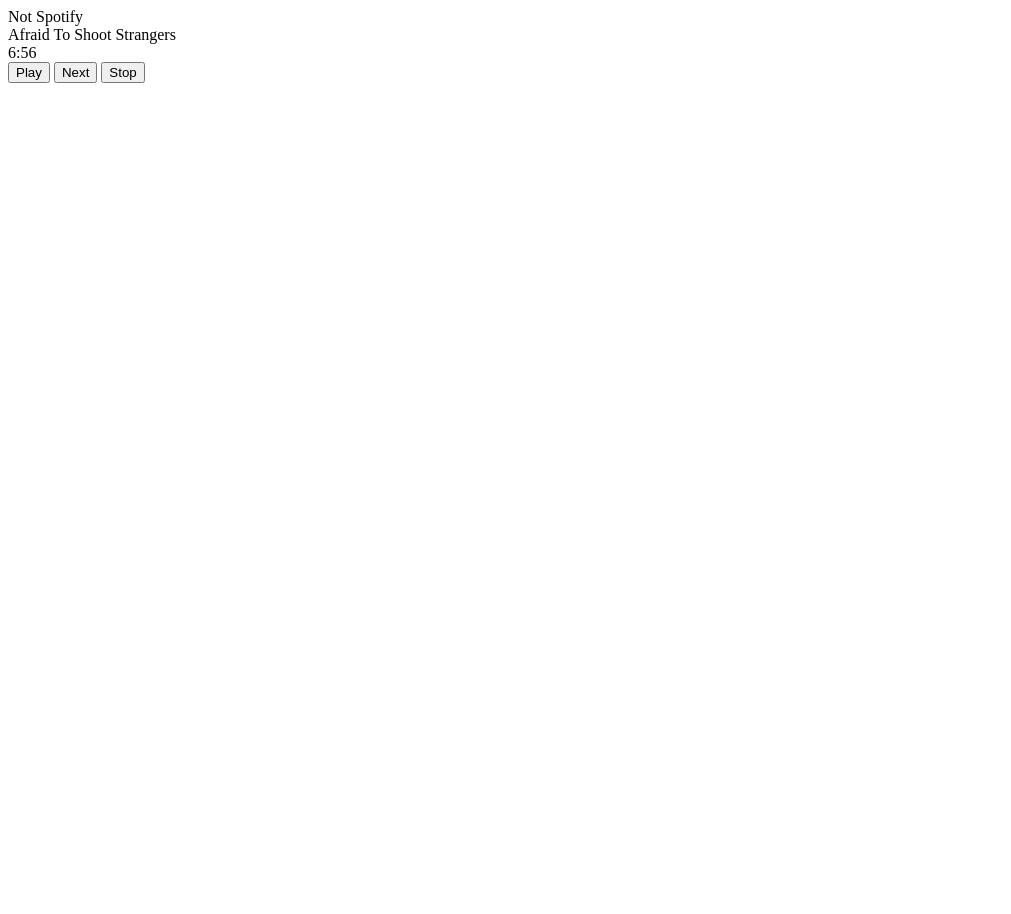
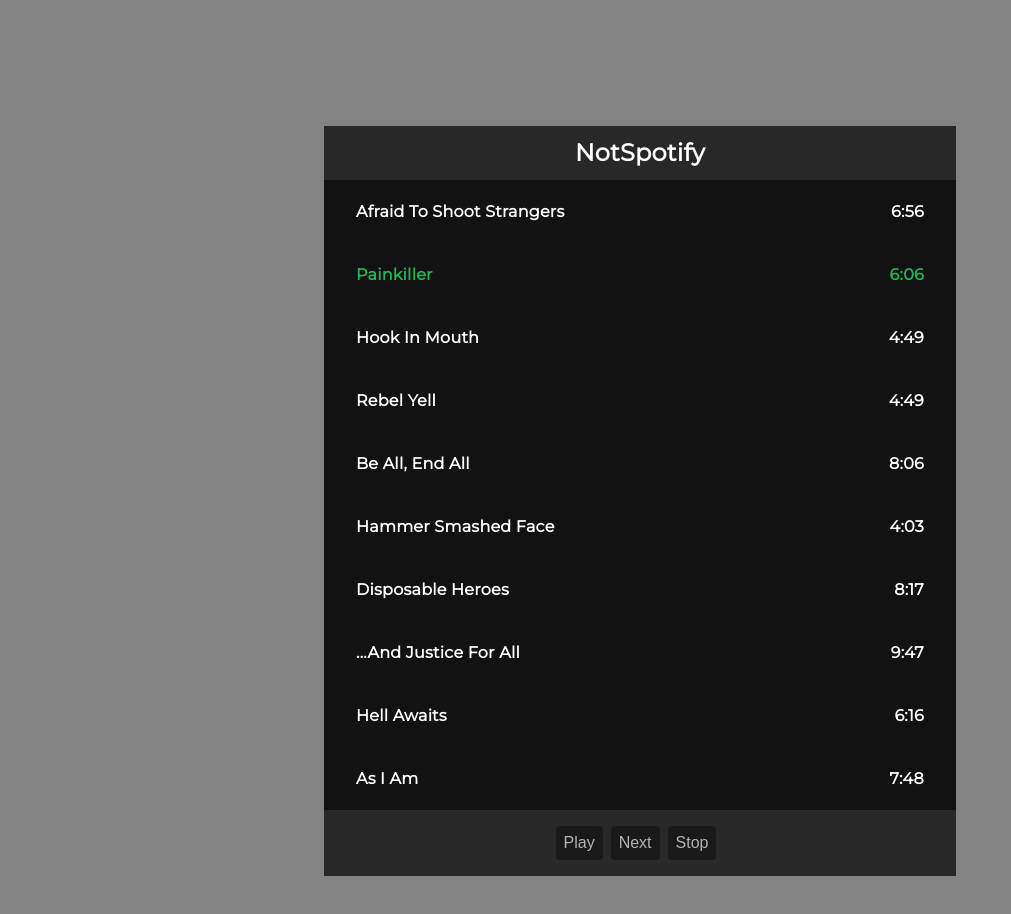
Before and after one commit to warborn/media-player-exercise, a plain HTML site: page index.html in a window 1280 px wide. Shown: the whole page, without its empty margins (0-1011 px from the left). Before the commit the page ends 800 px from the top, so only its background shows below. Drawn offline with Linux system fonts and the light colour scheme.

Commit message:
Add styles to the media player

```diff
--- a/index.html
+++ b/index.html
@@ -3,15 +3,52 @@
 <head>
     <meta charset="UTF-8">
     <title>Media Player Excercise</title>
+    <link href="https://fonts.googleapis.com/css?family=Montserrat&display=swap" rel="stylesheet">
     <link rel="stylesheet" href="./style.css" type="text/css">
 </head>
 <body>
     <main class="media-player">
-        <header>Not Spotify</header>
+        <header>NotSpotify</header>
         <section class="songs">
             <div class="song">
                 <div class="name">Afraid To Shoot Strangers</div>
                 <div class="duration">6:56</div>
+            </div>
+            <div class="song -selected">
+                <div class="name">Painkiller</div>
+                <div class="duration">6:06</div>
+            </div>
+            <div class="song">
+                <div class="name">Hook In Mouth</div>
+                <div class="duration">4:49</div>
+            </div>
+            <div class="song">
+                <div class="name">Rebel Yell</div>
+                <div class="duration">4:49</div>
+            </div>
+            <div class="song">
+                <div class="name">Be All, End All</div>
+                <div class="duration">8:06</div>
+            </div>
+            <div class="song">
+                <div class="name">Hammer Smashed Face</div>
+                <div class="duration">4:03</div>
+            </div>
+            <div class="song">
+                <div class="name">Disposable Heroes</div>
+                <div class="duration">8:17</div>
+            </div>
+            <div class="song">
+                <div class="name">...And Justice For All</div>
+                <div class="duration">9:47</div>
+            </div>
+            <div class="song">
+                <div class="name">Hell Awaits</div>
+                <div class="duration">6:16</div>
+            </div>
+            <div class="song">
+                <div class="name">As I Am</div>
+                <div class="duration">7:48</div>
             </div>
         </section>
         <div class="controls">
--- a/style.css
+++ b/style.css
@@ -0,0 +1,72 @@
+html {
+    line-height: 22px;
+    letter-spacing: .015em;
+    font-family: 'Montserrat', sans-serif;
+}
+
+body {
+    background-color: #848484;
+}
+
+main > header {
+    background-color: #282828;
+    padding: 16px;
+    color: #ffffff;
+    font-weight: bold;
+    font-size: 24px;
+    text-align: center;
+}
+
+.media-player {
+    background-color: #121212;
+    width: 50%;
+    margin: 10% auto;
+}
+
+.songs {
+    font-weight: bold;
+    color: #ffffff;
+}
+
+.songs .song {
+    display: flex;
+    justify-content: space-between;
+    align-items: center;
+    padding: 0 32px;
+    height: 63px;
+}
+
+.songs .song.-selected {
+    color: #1FB855;
+}
+
+.songs .song:hover {
+    background-color: #2A2F2D;
+}
+
+.controls {
+    background-color: #282828;
+    display: flex;
+    justify-content: center;
+    padding: 16px;
+}
+
+.controls > button {
+    background-color: transparent;
+    color: #B3B3B3;
+    border: none;
+    font-size: 16px;
+    padding: 8px;
+    background-color: #181918;
+    border-radius: 4px;
+    margin-right: 8px;
+}
+
+.controls > button:focus {
+    outline: 0;
+}
+
+.controls > button:hover {
+    color: #fff;
+    cursor: pointer;
+}
```
